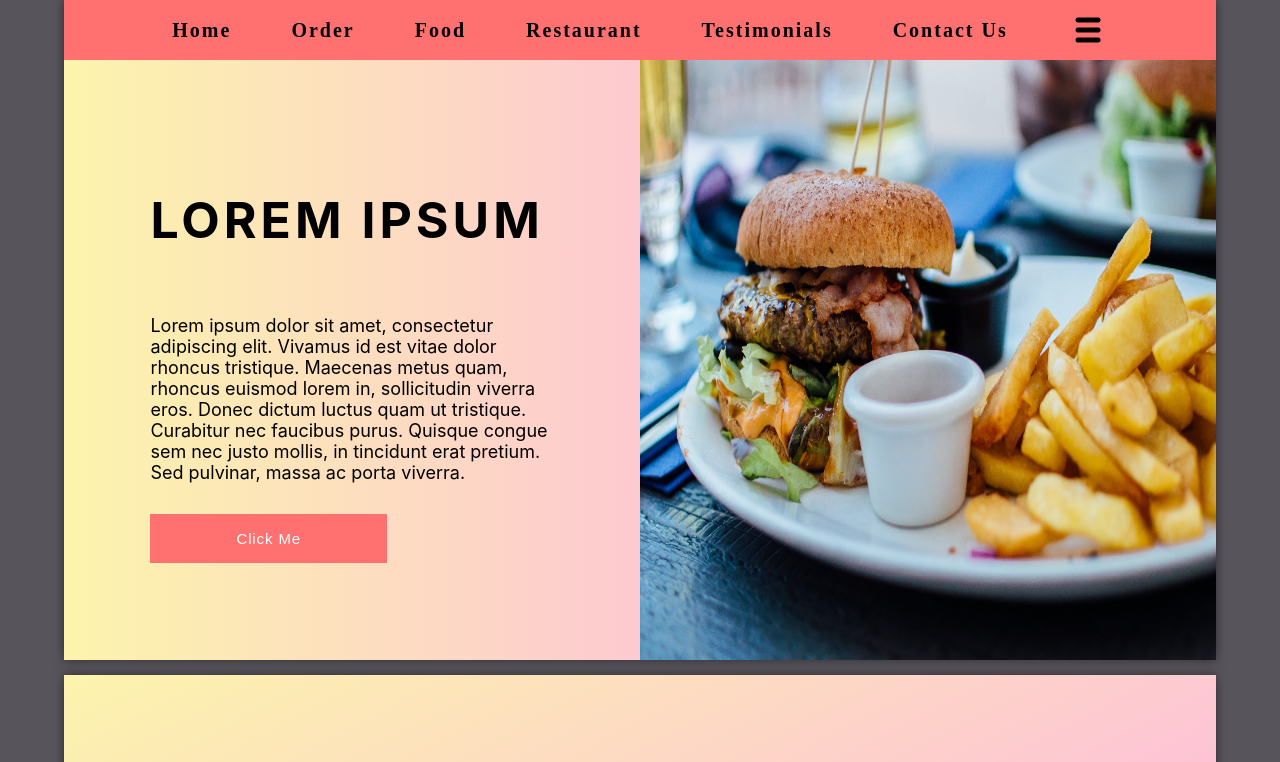
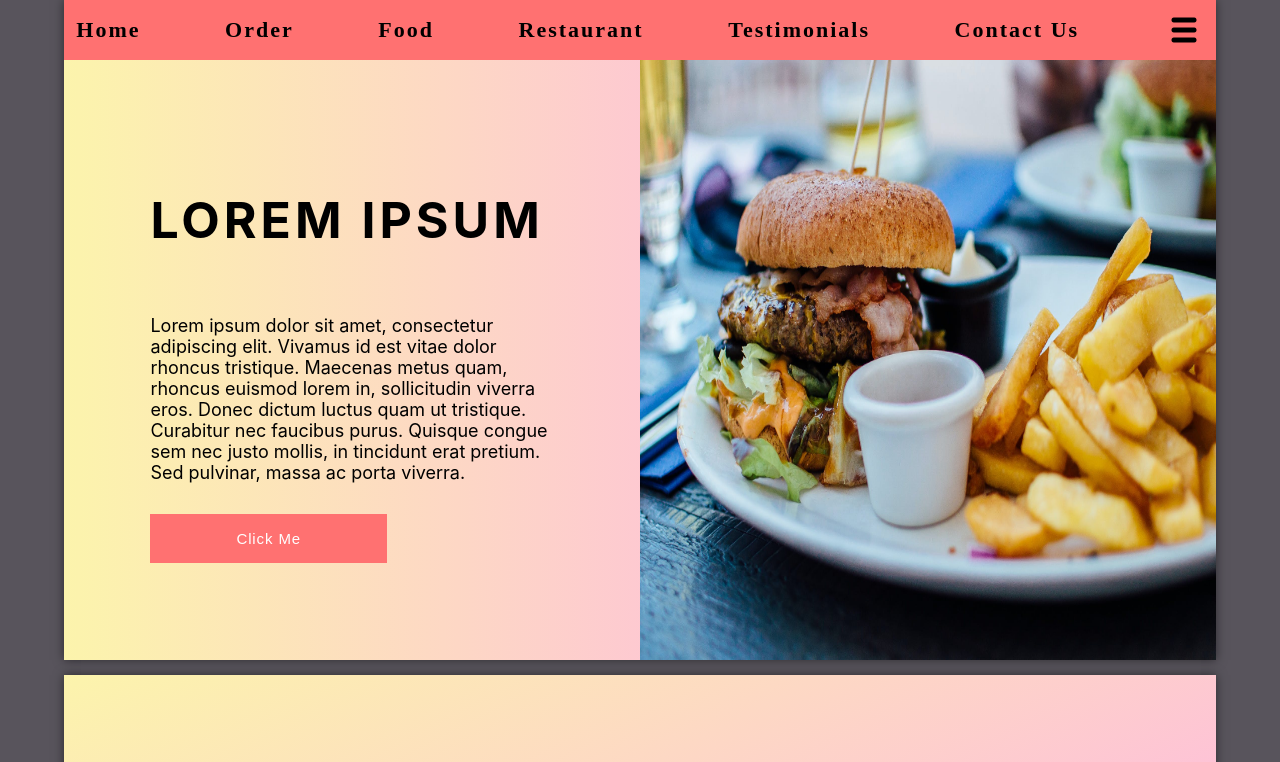
Before and after one commit to Thanvesh/simpleton_assignment, a plain HTML site: page index.html in a window 1280 px wide. Shown: the top 762 px of the page. Drawn offline with Linux system fonts and the light colour scheme; grey boxes are pictures that could not be loaded.

Commit message:
second commit

```diff
--- a/index.css
+++ b/index.css
@@ -459,3 +459,21 @@ body {
     width: 10px;
   }
 }
+
+@media (min-width: 1023px){
+  .nav-bar {
+
+    justify-content: space-around;
+
+
+  }
+
+  .nav-item {
+    font-size: 22px;
+    font-family: " sans-serif";
+    letter-spacing: 2px;
+
+  }
+
+
+}
```
Also changed, not shown: 1 other file.
